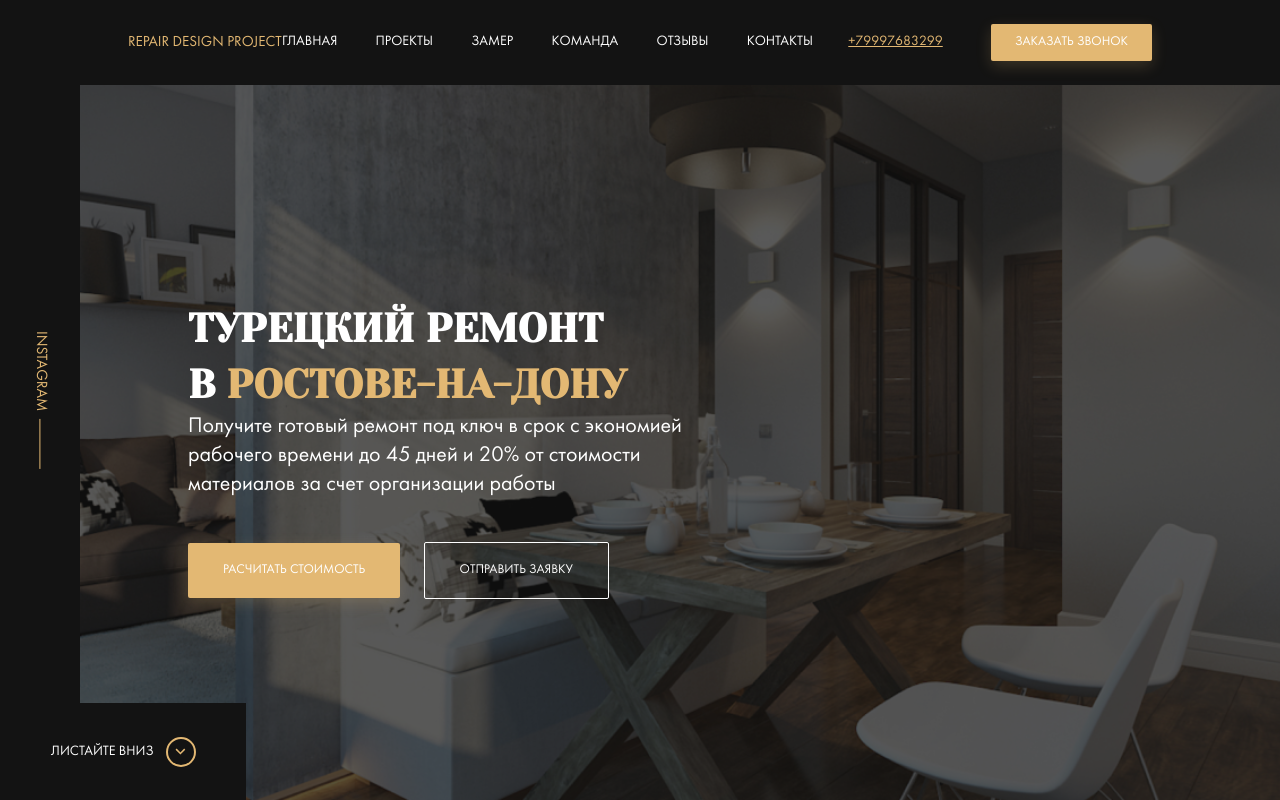
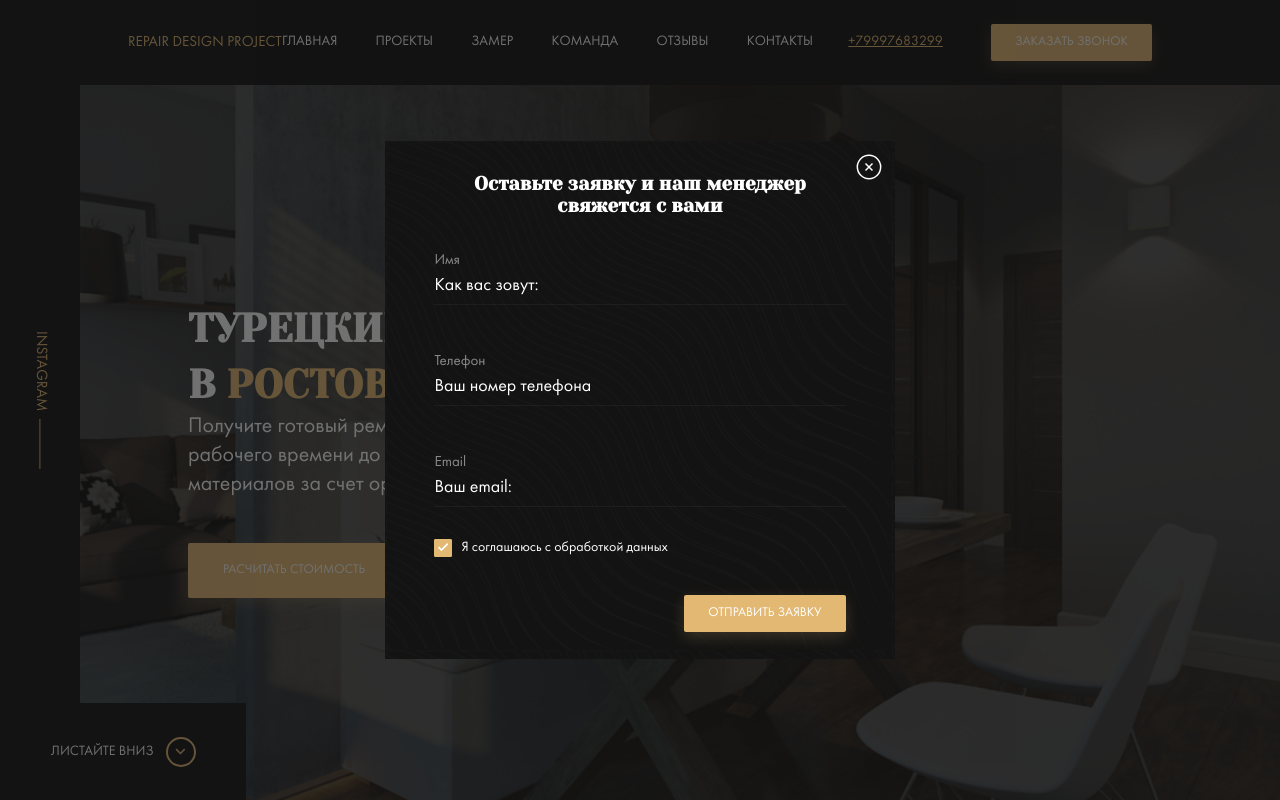
Before and after one commit to svyat1234/repair-design, a website: page index.html in a window 1280 px wide. Shown: the top 800 px of the page. Drawn offline with Linux system fonts and the light colour scheme.

Commit message:
feat: add modal dialog

```diff
--- a/index.html
+++ b/index.html
@@ -308,18 +308,18 @@
                 <button class="modal__close"></button>
                 <h3 class="modal__title">Оставьте заявку и наш менеджер свяжется с вами</h3>
                 <form action="" class="modal__form">
-                    <label for="user-name" class="label modal__label">Имя</label>
-                    <input type="text" class="input form__input" id="user-name">
-                    <label for="user-phone" class="label modal__label">Телефон</label>
-                    <input type="tel" class="input form__input" id="user-phone">
-                    <label for="user-email" class="label modal__label">Email</label>
-                    <input type="email" class="input form__input" id="user-email">
-                    <div class="policy">
-                        <input type="checkbox" name="policy-chekbox" id="policy-chekbox">
-                        <label for="policy-chekbox">Я соглашаюсь с обработкой данных</label>
+                    <label for="user-name" class="label modal__label label--light">Имя</label>
+                    <input type="text" class="input form__input modal__input" id="user-name" placeholder="Как вас зовут:">
+                    <label for="user-phone" class="label modal__label label--light">Телефон</label>
+                    <input type="tel" class="input form__input modal__input" id="user-phone" placeholder="Ваш номер телефона">
+                    <label for="user-email" class="label modal__label label--light">Email</label>
+                    <input type="email" class="input form__input modal__input" id="user-email" placeholder="Ваш email:">
+                    <div class="policy modal__policy">
+                        <input type="checkbox" name="policy-chekbox" id="policy-chekbox" class="policy__checkbox" checked>
+                        <label for="policy-chekbox" class="policy__label">Я соглашаюсь с обработкой данных</label>
                     </div>
                     <!-- /.policy -->
-                    <button class="button button--primary modal__button"></button>
+                    <button class="button button--primary modal__button">Отправить заявку</button>
                 </form>
                 <!-- /.modal__form -->
             </div>
--- a/sass/_interface.sass
+++ b/sass/_interface.sass
@@ -17,3 +17,35 @@
 		border: 1px solid $light
 		background-color: transparent
 		color: $light
+.label
+	&--light
+		color: rgba($light, 0.5)
+		font-size: 1.07rem
+.input
+	background-color: transparent
+	border: none
+	border-bottom: 1px solid rgba(54, 54, 54, 0.3)
+	font-size: 1.285rem
+	color: $light
+	padding: 0.5rem 0
+	&::placeholder
+		color: $light
+.policy
+	&__checkbox
+		opacity: 0
+		visibility: hidden
+		&:checked +
+			.policy__label
+				&::before
+					background: $primary url(../img/check.svg) no-repeat center / 0.8rem
+	&__label
+		display: flex
+		align-items: center
+		&::before
+			content: ''
+			width: 18px
+			height: 18px
+			border: 1px solid $primary
+			border-radius: 1px
+			cursor: pointer
+			margin-right: 0.64rem
--- a/sass/style.sass
+++ b/sass/style.sass
@@ -6,8 +6,8 @@
 @import 'settings'
 @import 'templates/header'
 @import 'templates/hero'
-@import 'templates/control'
 @import 'templates/types'
 @import 'templates/design'
+@import 'templates/modal'
 
-@import 'media'
+@import 'media's
--- a/sass/templates/_design.sass
+++ b/sass/templates/_design.sass
@@ -8,7 +8,7 @@
       position: absolute
       top: 0
       left: 0
-      width: 99%
+      width: 98%
       height: 99%
       background-color: rgba($dark, 0.3)
       z-index: 3
--- /dev/null
+++ b/sass/templates/_modal.sass
@@ -0,0 +1,46 @@
+.modal
+    position: fixed
+    z-index: 199
+    top: 0
+    left: 0
+    bottom: 0
+    right: 0
+    width: 100%
+    height: 100%
+    background-color: rgba($dark, 0.6)
+    display: flex
+    justify-content: center
+    align-items: center
+    &__dialog
+        position: relative
+        max-width: 36.36rem
+        background: $dark url('../img/bg-lines.svg')
+        padding: 2.357rem 3.5rem 1.928rem
+        color: $light
+    &__close
+        position: absolute
+        right: 0
+        top: 0
+        width: 28px
+        height: 28px
+        background: transparent url('../img/close.svg') no-repeat center
+        border: none
+        margin: 12px
+        cursor: pointer
+    &__title
+        font-family: 'Yeseva One', cursive
+        font-size: 1.357rem
+        text-align: center
+        margin: 0
+        margin-bottom: 2.428rem
+    &__form
+        display: flex
+        flex-direction: column
+    &__input
+        margin-bottom: 3.428rem
+        &:last-of-type
+            margin-bottom: 1rem
+    &__policy
+        margin-bottom: 2.7rem
+    &__button
+        align-self: flex-end
```
Also changed, not shown: css/style.css, img/bg-lines.svg (added), img/check.svg (added).
